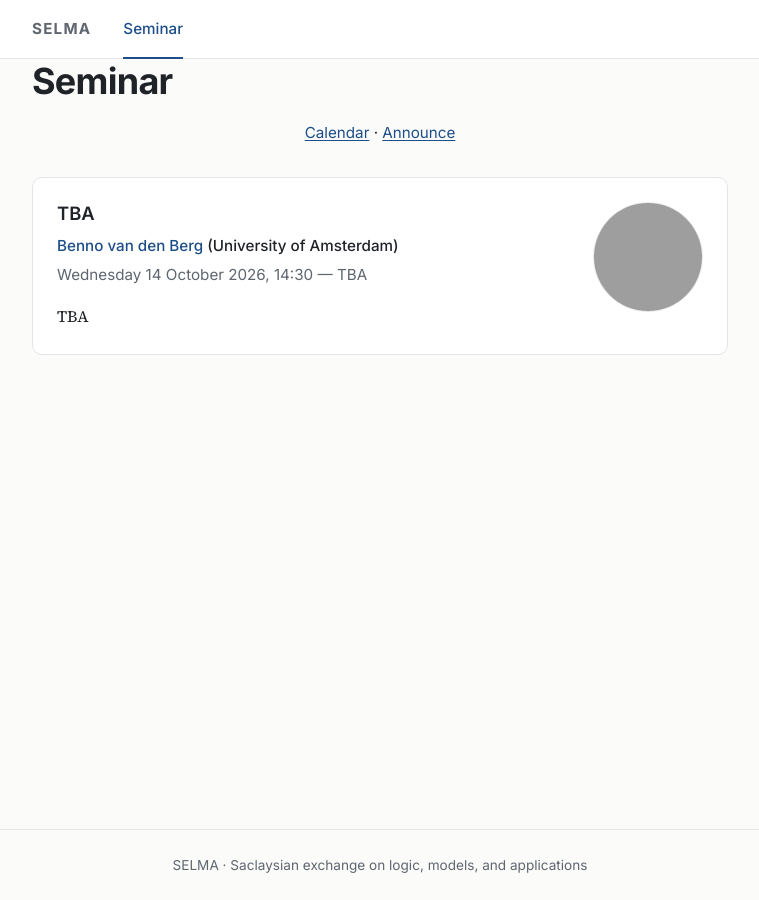
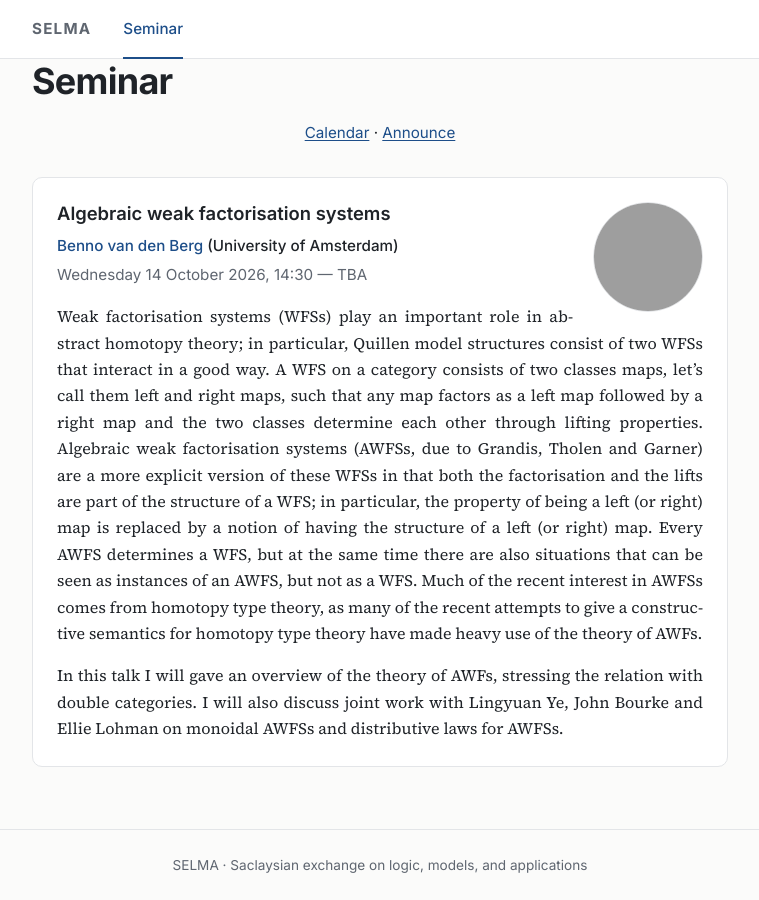
Before and after one commit to smimram/selma, a Jekyll site: the page built from seminar/index.md, in a window 1280 px wide. Shown: the whole page, without its empty margins (260-1019 px from the left). Built offline with Jekyll 4.4.1, drawn with Linux system fonts in a browser that asks for light colours; grey boxes are pictures that could not be loaded.

Commit message:
Abstract.

```diff
--- a/_data/seminar.yml
+++ b/_data/seminar.yml
@@ -4,5 +4,8 @@
   picture: https://www.illc.uva.nl/uploaded_files/person/photo.jpeg
   website: https://staff.fnwi.uva.nl/b.vandenberg3/
   lab: University of Amsterdam
-  title: TBA
-  abstract: TBA
+  title: Algebraic weak factorisation systems
+  abstract: |
+    Weak factorisation systems (WFSs) play an important role in abstract homotopy theory; in particular, Quillen model structures consist of two WFSs that interact in a good way. A WFS on a category consists of two classes maps, let's call them left and right maps, such that any map factors as a left map followed by a right map and the two classes determine each other through lifting properties. Algebraic weak factorisation systems (AWFSs, due to Grandis, Tholen and Garner) are a more explicit version of these WFSs in that both the factorisation and the lifts are part of the structure of a WFS; in particular, the property of being a left (or right) map is replaced by a notion of having the structure of a left (or right) map. Every AWFS determines a WFS, but at the same time there are also situations that can be seen as instances of an AWFS, but not as a WFS. Much of the recent interest in AWFSs comes from homotopy type theory, as many of the recent attempts to give a constructive semantics for homotopy type theory have made heavy use of the theory of AWFs.
+
+    In this talk I will gave an overview of the theory of AWFs, stressing the relation with double categories. I will also discuss joint work with Lingyuan Ye, John Bourke and Ellie Lohman on monoidal AWFSs and distributive laws for AWFSs.
```
